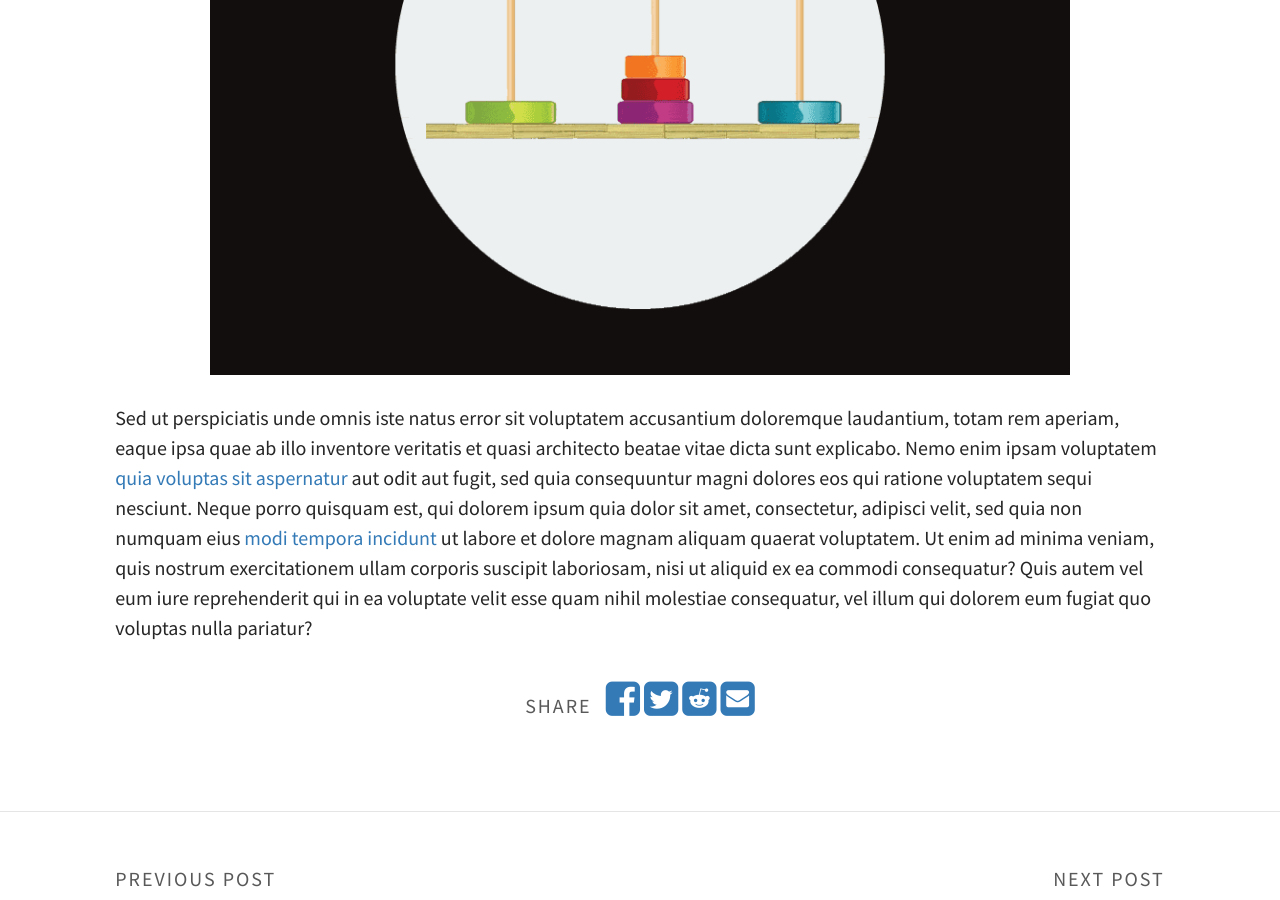
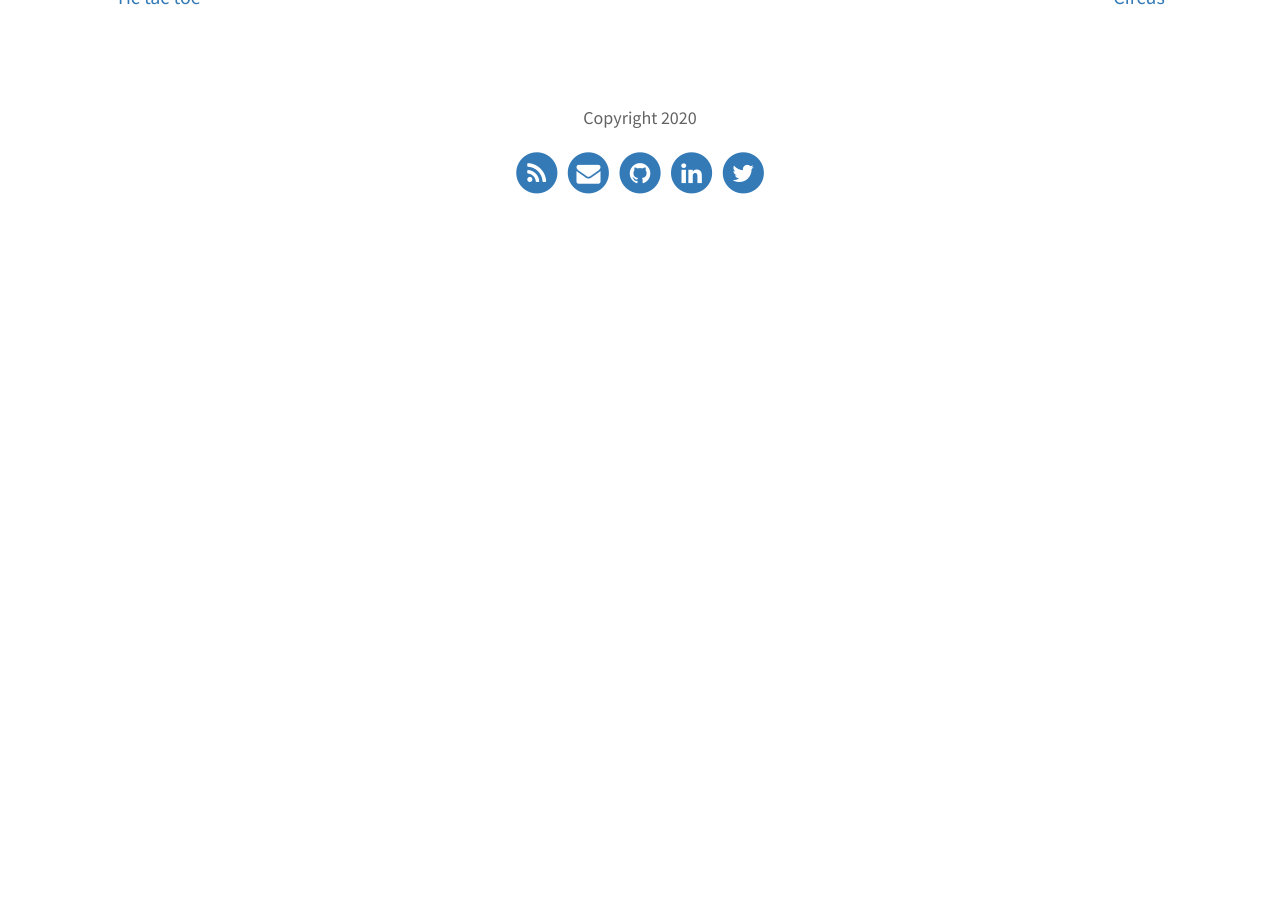
Before and after one commit to knmoses/knmoses.github.io, a Jekyll site: the page built from _portfolio/hanoi.md, in a window 1280 px wide and 900 px high, scrolled down 590 px. Built offline with Jekyll 4.4.1, drawn with Linux system fonts in a browser that asks for light colours; after the commit the page ends 900 px from its top, so only the background shows below that.

Commit message:
Update hanoi.md

```diff
--- a/_portfolio/hanoi.md
+++ b/_portfolio/hanoi.md
@@ -4,7 +4,3 @@ title: Tower of Hanoi
 img: "assets/img/portfolio/toh.png"
 date: September 2014
 ---
-
-![image]({{ page.img | relative_url }})
-
-Sed ut perspiciatis unde omnis iste natus error sit voluptatem accusantium doloremque laudantium, totam rem aperiam, eaque ipsa quae ab illo inventore veritatis et quasi architecto beatae vitae dicta sunt explicabo. Nemo enim ipsam voluptatem <a>quia voluptas sit aspernatur</a> aut odit aut fugit, sed quia consequuntur magni dolores eos qui ratione voluptatem sequi nesciunt. Neque porro quisquam est, qui dolorem ipsum quia dolor sit amet, consectetur, adipisci velit, sed quia non numquam eius <a>modi tempora incidunt</a> ut labore et dolore magnam aliquam quaerat voluptatem. Ut enim ad minima veniam, quis nostrum exercitationem ullam corporis suscipit laboriosam, nisi ut aliquid ex ea commodi consequatur? Quis autem vel eum iure reprehenderit qui in ea voluptate velit esse quam nihil molestiae consequatur, vel illum qui dolorem eum fugiat quo voluptas nulla pariatur?
```
